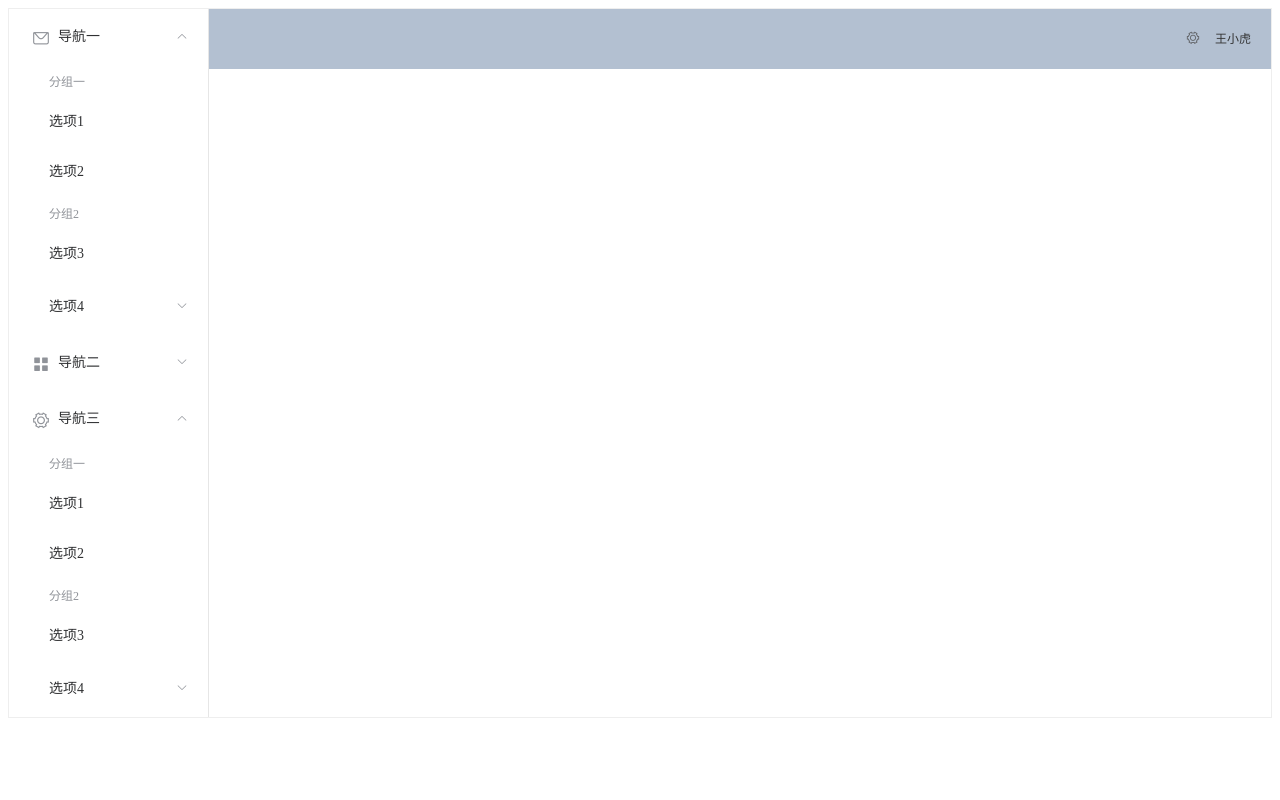
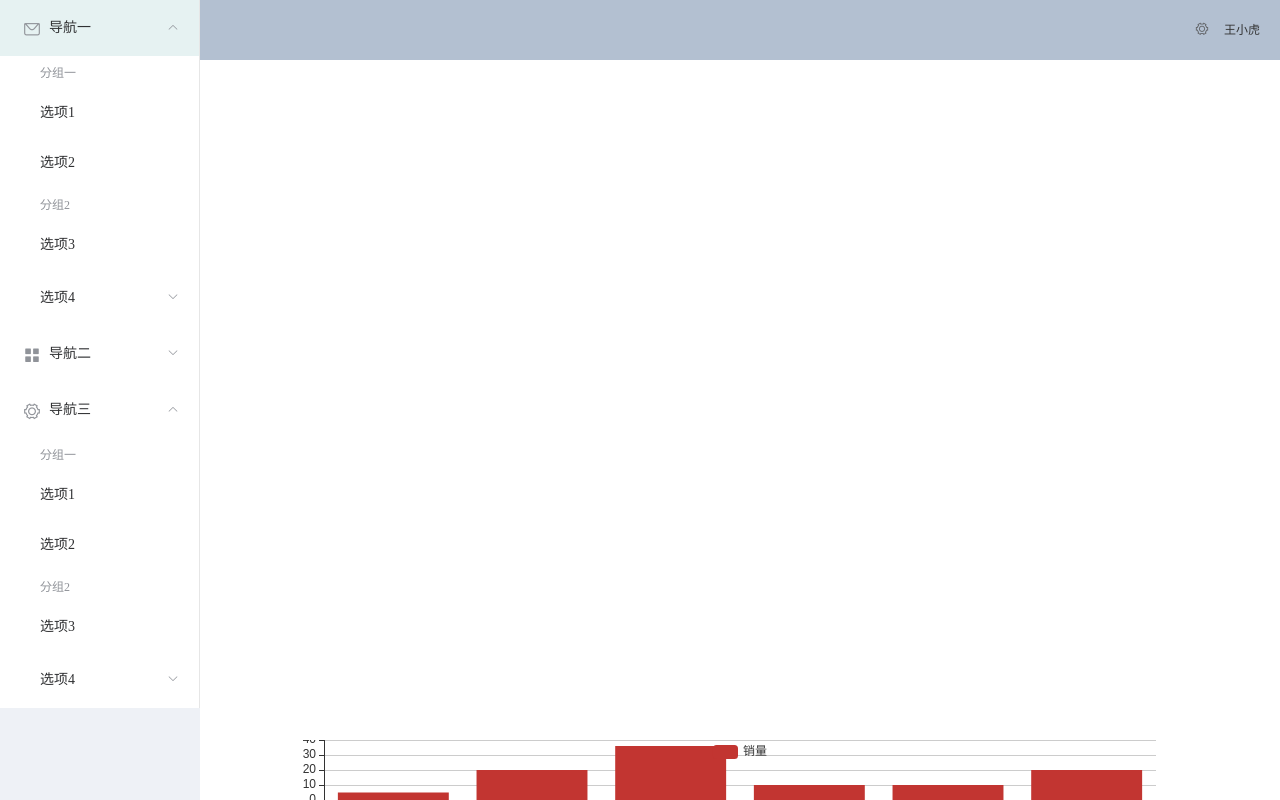
Before and after one commit to NIRVANALAN/vue-amap-demo, a Vue app: page / in a window 1280 px wide. Built offline with nearby package versions, Linux system fonts and the light colour scheme.

Commit message:
add footer and echarts

```diff
--- a/package.json
+++ b/package.json
@@ -9,6 +9,7 @@
   },
   "dependencies": {
     "core-js": "^2.6.5",
+    "echarts": "^4.2.1",
     "element-ui": "^2.4.5",
     "vue": "^2.6.10"
   },
--- a/src/App.vue
+++ b/src/App.vue
@@ -1,5 +1,5 @@
 <template>
-  <el-container style="height: 100%; border: 1px solid #eee">
+  <el-container style="height: 100%; solid #eee; display: flex">
     <el-aside width="200px" style="background-color: rgb(238, 241, 246)">
       <el-menu :default-openeds="['1', '3']">
         <el-submenu index="1">
@@ -72,13 +72,21 @@
       <el-main id="map">
         <iframe src="./map.html" frameborder="0" style="height: 100%; width: 100%"></iframe>
       </el-main>
+
+      <el-footer>
+        <chart></chart>
+      </el-footer>
     </el-container>
   </el-container>
 </template>
 
 <script>
+import chart from "./components/Chart.vue";
 export default {
-  name: "app"
+  name: "app",
+  components: {
+    chart
+  }
 };
 </script>
 
@@ -91,10 +99,22 @@ export default {
 
 .el-aside {
   color: #333;
+  position: relative;
+  height: 100%;
 }
 
 #map {
   padding: 0%;
   position: relative;
 }
+
+body {
+  margin: 0;
+  display: flex;
+  height: 100%;
+}
+
+html {
+  height: 100%;
+}
 </style>
--- /dev/null
+++ b/src/components/Chart.vue
@@ -0,0 +1,40 @@
+<template>
+  <div id="chart"></div>
+</template>
+<script>
+import echarts from "echarts";
+
+export default {
+  name: "chart",
+  mounted() {
+    var chart = echarts.init(document.getElementById("chart"));
+
+    var option = {
+      tooltip: {},
+      legend: {
+        data: ["销量"]
+      },
+      xAxis: {
+        data: ["衬衫", "羊毛衫", "雪纺衫", "裤子", "高跟鞋", "袜子"]
+      },
+      yAxis: {},
+      series: [
+        {
+          name: "销量",
+          type: "bar",
+          data: [5, 20, 36, 10, 10, 20]
+        }
+      ]
+    };
+
+    chart.setOption(option);
+  }
+};
+</script>
+<style>
+#chart {
+  position: relative;
+  height: 100%;
+  width: 100%;
+}
+</style>
--- a/src/main.js
+++ b/src/main.js
@@ -1,6 +1,7 @@
 import Vue from 'vue'
 import App from './App.vue'
 import './plugins/element.js'
+import './plugins/echarts.js'
 
 Vue.config.productionTip = false
 
--- /dev/null
+++ b/src/plugins/echarts.js
@@ -0,0 +1,4 @@
+import Vue from 'vue'
+import echarts from 'echarts'
+
+Vue.use(echarts)
```
Also changed, not shown: 1 other file (tests, documents, lock files or other folders).
